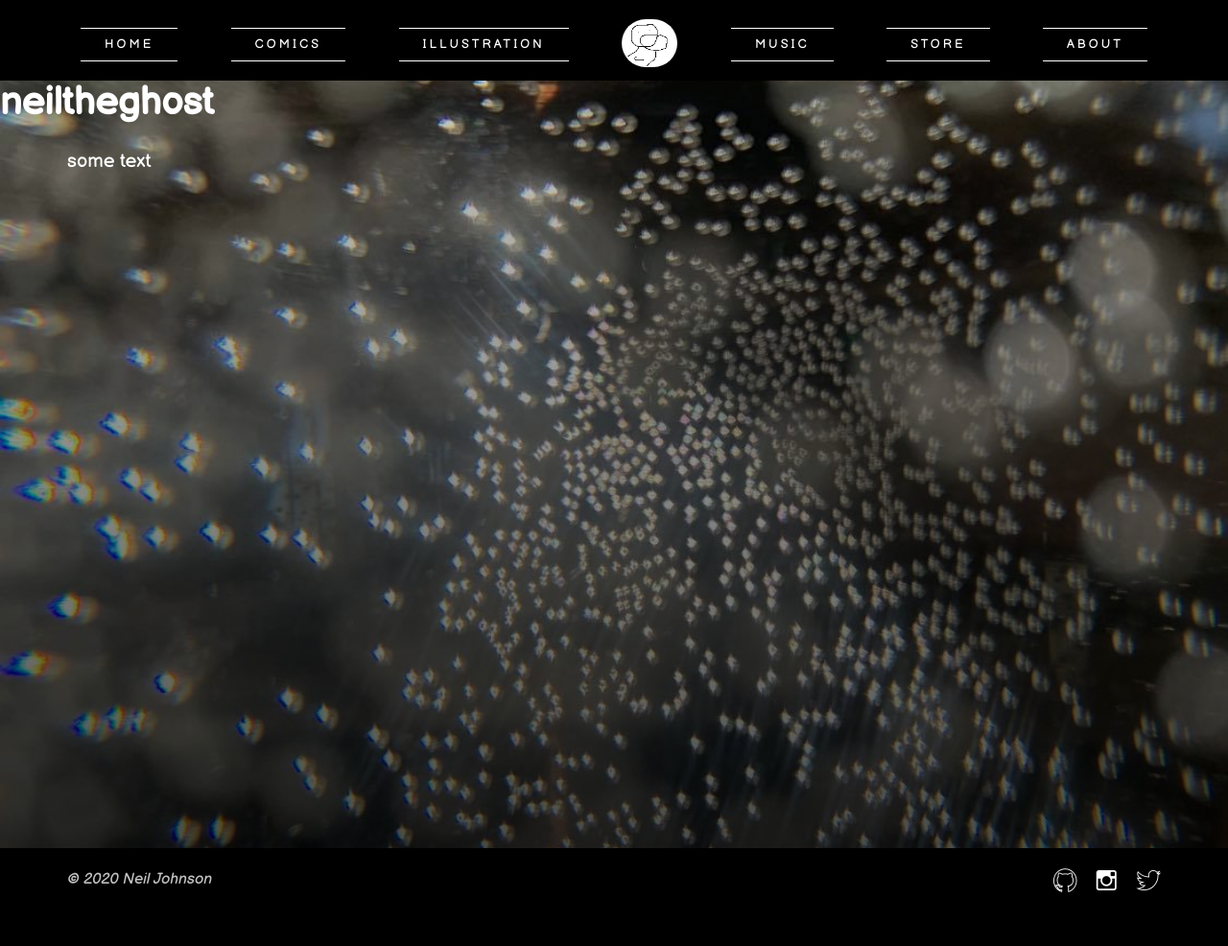
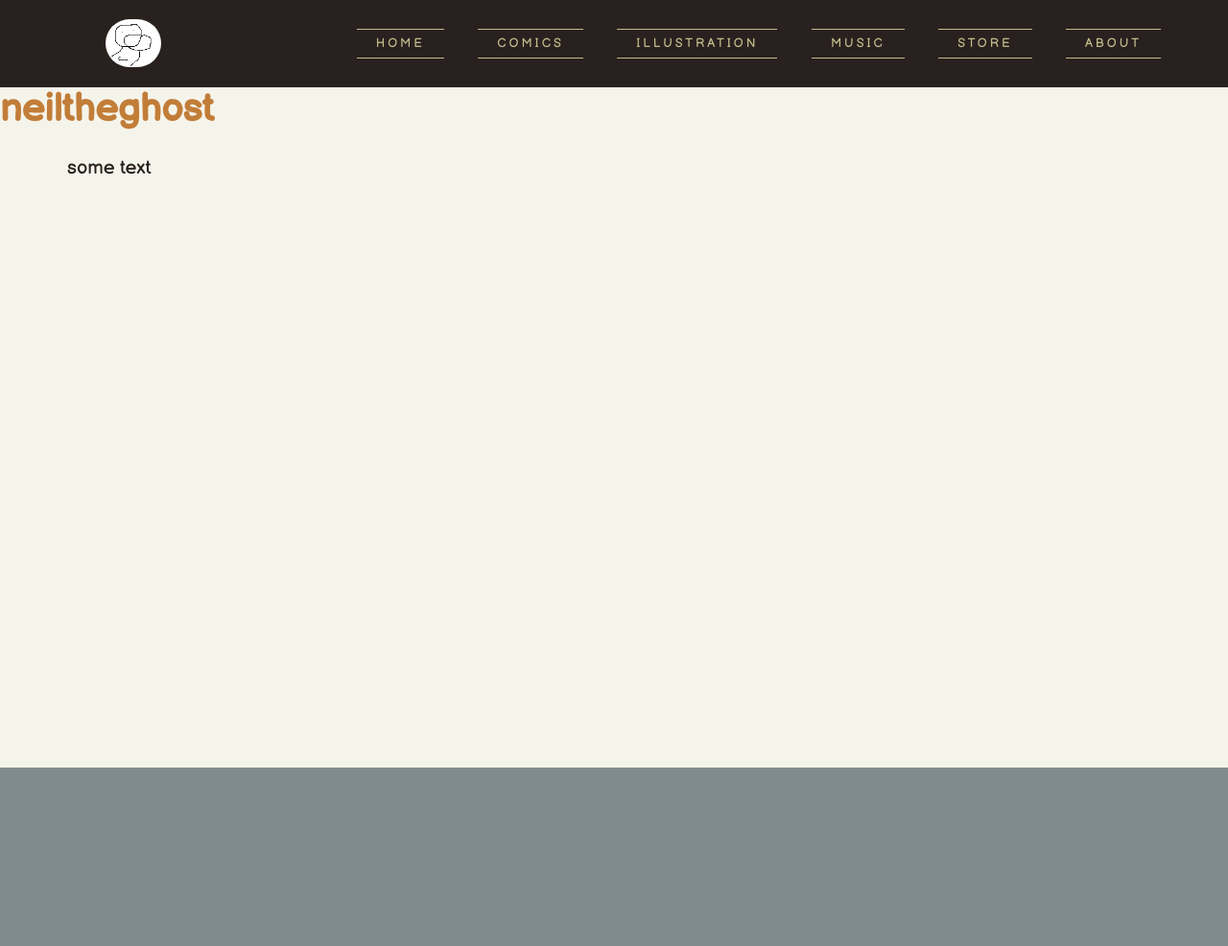
Before and after one commit to neilejohnson/neiltheghostwebsite, a plain HTML site: page index.html in a window 1280 px wide. Shown: the whole page at 96% size. After the commit the page ends 800 px from the top, so only its background shows below. Drawn offline with Linux system fonts and the light colour scheme; files whose address does not match are found by name.

Commit message:
working out design scheme

```diff
--- a/index.html
+++ b/index.html
@@ -12,49 +12,42 @@
         <link rel="stylesheet" type="text/css" href="vendors/css/ionicons.min.css">
         <!-- google font. I can change this down the road -->
         <link href="https://fonts.googleapis.com/css2?family=Balsamiq+Sans:ital@0;1&display=swap" rel="stylesheet">
+        <link href="https://fonts.googleapis.com/css2?family=Roboto:wght@500;900&display=swap" rel="stylesheet">
         <title>neil.the.ghost</title>
     </head>
     <!-- the stuff at the top. -->
     <!-- body of the website. this is the contents of the website -->
     <body>
         <div class="header">
-            <nav>
-                <div class="row">
+            <nav class="row">
+                <img id="header-logo" src="resources/img/home.png" alt="home-logo">
                 <ul class="main-nav">
                     <li><a id="Nav-Home" href="#">Home</a></li>
                     <li><a id="Nav-Comics" href="#">Comics</a></li>
                     <li><a id="Nav-Illustration" href="#">Illustration</a></li>
-                        <li class="Nav-logo"><img id="header-logo" src="resources/img/home.png" alt="home-logo"></li>
                     <li><a id="Nav-Music" href="#">Music</a></li>
                     <li><a id="Nav-Store" href="#">Store</a></li>
                     <li><a id="Nav-About" href="#">About</a></li>
                 </ul>
-                </div>
             </nav>
-        </div>
-        <div>
-
         </div>
         <section class="hero-section">
             <h1>neiltheghost</h1>
-            <div class="row">
-            </div>
             <p class="row">
                 some text
             </p>
         </section>
-
         <footer>
             <div class="row">
-                <p>
-                    &copy; 2020 Neil Johnson
-                </p>
                 <ul class="social-links">
                     <li><a href="https://github.com/neilejohnson"><i class="ion-social-github-outline"></i></a></li>
                     <li><a href="https://www.instagram.com/burningflies/"><i class="ion-social-instagram-outline"></i></a></li>
                     <li><a href="https://twitter.com/neil_the_ghost"><i class="ion-social-twitter-outline"></i></a></li>
                 </ul>
             </div>
+            <p class="footer-text">
+                COPYRIGHT<br>MMXX<br><span>by</span> NEIL JOHNSON
+            </p>
         </footer>
         <script src="resources/js/app.js"></script>
     </body>
--- a/resources/css/style.css
+++ b/resources/css/style.css
@@ -1,4 +1,13 @@
 
+/* Colors *\
+
+off-black: #29211F
+off-white: #F5F4EB
+beige: #C2BB8A
+burnt orange: #C27D38
+greenish: #8D9876
+
+ \*       */
 
 /* ---------------------------- */
 /* Basic Setup */
@@ -12,7 +21,9 @@
 }
 
 /* sets up the basic default style rules of the website. */
-html {
+html, body {
+    width: 100%;
+    height: 100%;
     background-color: #7f8c8d;
     color: #fff;
     /* lato points to the google fonts lato in our style sheet. Arial is specified as backup and sans if that is not available */
@@ -21,6 +32,22 @@ html {
     /* base font-size here is defined. All other font-size will be percentages based off this. */
     font-size: 20px;
     text-rendering: optimizeLegibility;
+    overflow-x: hidden;
+}
+
+/* body {
+    width: 100%;
+} */
+
+
+/* this is defining clearfix. it will fix the spacing when a float or ul messes up the spacing */
+.clearfix {zoom: 1}
+.clearfix:after {
+    content: '.';
+    clear: both;
+    display: block;
+    height: 0;
+    visibility: hidden;
 }
 
 /* ---------------------------- */
@@ -35,46 +62,51 @@ html {
 }
 
 /* ---------------------------- */
+/* Headings */
+/* ---------------------------- */
+
+h1 {
+    color: #C27D38;
+}
+
+
+/* ---------------------------- */
 /* Header */
 /* ---------------------------- */
 
 .header {
-    background-color: black;
+    background-color: #29211F;
 }
 
 #header-logo {
     display: inline-block;
     border-radius: 200px;
-}
-
-.ghost-logo {
-    background-image: url('../img/home.png');
+    margin-top: 20px;
+    margin-left: 40px;
 }
 
 .main-nav {
-    float: center;
+    float: right;
     /* get rid of bullet points */
     list-style: none;
     /* distance from top */
-    margin-top: 20px;
-    text-align: center;
+    margin: 30px 0px;
 }
 
 .main-nav li {
     /* makes the list horizontal instead of vertical */
     display: inline-block;
     /* how many pixels they are spaced apart */
-    margin-bottom: 20px;
-    margin-left: 50px;
-    border-top: 1px solid #fff;
-    border-bottom: 1px solid #fff;
+    margin-left: 30px;
+    border-top: 1px solid #C2BB8A;
+    border-bottom: 1px solid #C2BB8A;
 }
 
 .main-nav li:first-child { margin-left: 0px; }
 
 .main-nav li a {
     display: block;
-    padding: 9px 25px;
+    padding: 7px 20px;
 }
 
 li.Nav-logo {
@@ -92,8 +124,8 @@ li.Nav-logo {
 .main-nav li a:link,
 .main-nav li a:visited {
     letter-spacing: 3px;
-    color: #fff;
-    background-color: #000;
+    color: #C2BB8A;
+    background-color: #29211F;
     font-size: 65%;
     text-decoration: none;
     text-transform: uppercase;
@@ -103,8 +135,8 @@ li.Nav-logo {
 
 .main-nav li a:hover,
 .main-nav li a:active {
-    color: #000;
-    background-color: #fff;
+    color: #29211F;
+    background-color: #C2BB8A;
     /*padding-bottom: 5px;
     border-bottom: 2px solid #34495e;*/
 }
@@ -114,13 +146,17 @@ li.Nav-logo {
 /* ---------------------------- */
 
 .hero-section {
-    background-image: linear-gradient(rgba(0,0,0,.2), rgba(0,0,0,0.7)), url(img/bubbles.jpg);
-    background-color: rgb(32, 32, 32);
+    /* background-image: linear-gradient(rgba(0,0,0,.2), rgba(0,0,0,0.7)), url(img/bubbles.jpg); */
+    background-color: #F5F4EB;
     margin-top: -27px;
     background-size: cover;
     background-position: center;
     height: 100vh;
     /*background-attachment: fixed;*/
+}
+
+.hero-section p {
+    color: #29211F;
 }
 
 /* ---------------------------- */
@@ -130,14 +166,22 @@ li.Nav-logo {
 footer {
     padding-top: 20px;
     padding-bottom: 50px;
-    background-color: #000;
+    background-color: #29211F;
 }
 
 footer p {
-    display: inline-block;
-    font-style: italic;
+    font-family: "Roboto", "Arial", sans-serif;
+    font-size: 120%;
+    text-align: center;
+    color: #C2BB8A;
+    word-spacing: 3px;
+    letter-spacing: .5px;
+    font-weight: 900;
+    transform: scale(1.1, 1);
+}
+
+footer p span {
     font-size: 80%;
-    color: rgb(194, 194, 194);
 }
 
 .social-links {
@@ -152,5 +196,5 @@ footer p {
 
 .social-links li i {
     margin-left: 15px;
-    color: #fff;
+    color: #8D9876;
 }
--- a/resources/js/app.js
+++ b/resources/js/app.js
@@ -7,8 +7,6 @@ const navItems = [
     {id: "#Nav-Store", src: "resources/img/store.png", alt:"store-logo"},
     {id: "#Nav-About", src: "resources/img/about.png", alt:"about-logo"}
 ];
-
-console.log(navItems[0].alt)
 
 //iterate through items list
 for (let item of navItems) {
```
Lines whose indentation alone changed are shown as unchanged.
